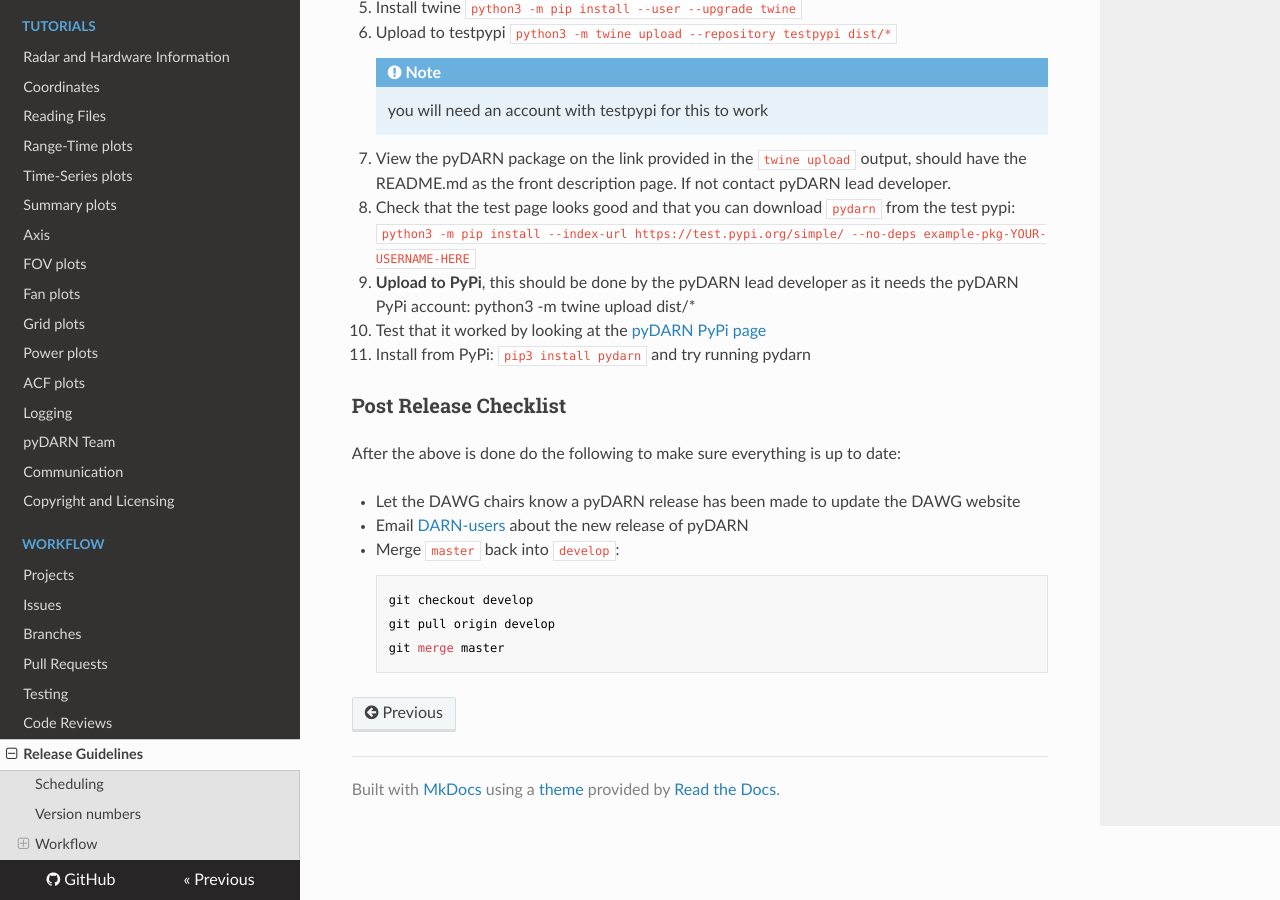
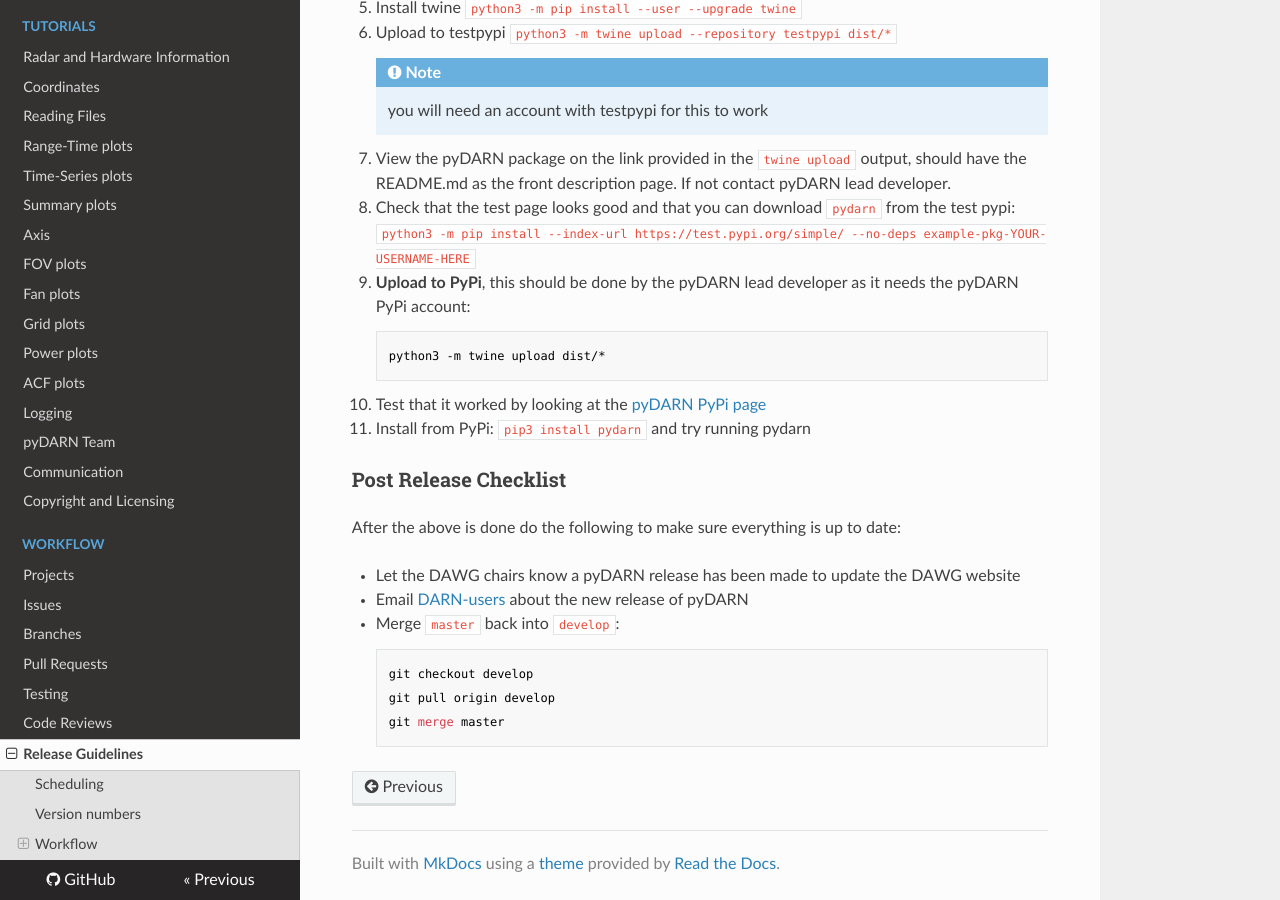
Before and after one commit to SuperDARN/pydarn, an MkDocs documentation site: the page built from docs/dev/releases.md, in a window 1280 px wide and 900 px high, scrolled down 3946 px. Built offline with MkDocs 1.6.1, drawn with Linux system fonts in a browser that asks for light colours; nearby versions of some CDN libraries; some of the changed lines change nothing that is shown; some of the changed text lies outside the part shown.

Commit message:
fixed some typos

```diff
--- a/docs/dev/releases.md
+++ b/docs/dev/releases.md
@@ -109,9 +109,9 @@
 - Once a release has been made check on the [pyDARN Zenodo](https://zenodo.org/record/3727269) and look for the version you just released on the right hand side under **Versions**. Please note this may take some time. If this does not work Contact Lead Developer and DAWG Chairs on the matter.
 - Once the Zenodo DOI is made for the new release, select the DOI markdown tag on the right hand side below **publication date**. Copy the markdown syntax.
 - `git checkout master` and `git pull origin master`
-- Paste this syntax in README.md at the top and in `docs/user/citing.md` under DOI's.
+- Paste this syntax in `docs/user/citing.md` under DOI's.
 
-        git add README.md docs/user/citing.md
+        git add docs/user/citing.md
         git commit -m "updated DOI links"
         git push origin master
 
@@ -152,7 +152,9 @@
 - View the pyDARN package on the link provided in the `twine upload` output, should have the README.md as the front description page. If not contact pyDARN lead developer.
 - Check that the test page looks good and that you can download `pydarn` from the test pypi: `python3 -m pip install --index-url https://test.pypi.org/simple/ --no-deps example-pkg-YOUR-USERNAME-HERE`
 - **Upload to PyPi**, this should be done by the pyDARN lead developer as it needs the pyDARN PyPi account:
-    python3 -m twine upload dist/*
+
+        python3 -m twine upload dist/*
+
 - Test that it worked by looking at the [pyDARN PyPi page](https://pypi.org/project/pydarn/)
 - Install from PyPi: `pip3 install pydarn` and try running pydarn
 
```
